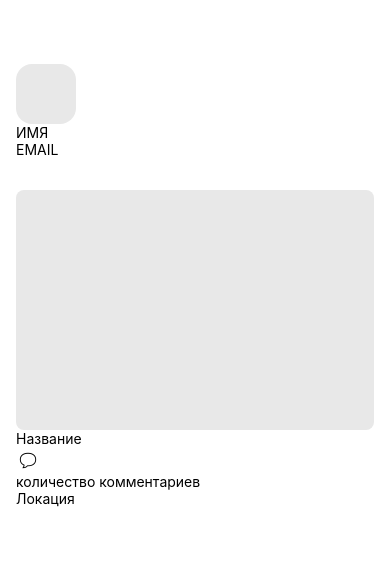
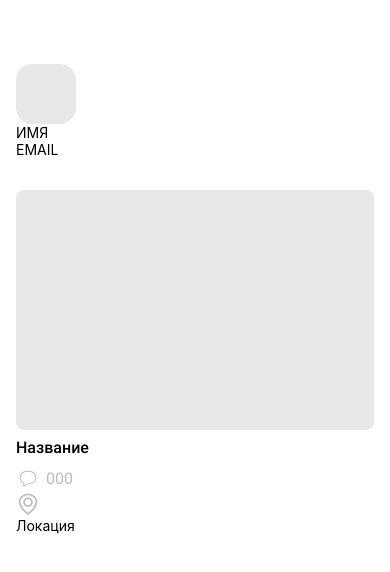
Before and after one commit to supermacchan/rn-homework, a React Native app: screen / in a window 390 px wide. Shown: the top 572 px of the page. Built offline with nearby package versions, Linux system fonts and the light colour scheme.

Commit message:
Update SinglePost.js

```diff
--- a/Components/SinglePost.js
+++ b/Components/SinglePost.js
@@ -6,6 +6,7 @@ import {
     Pressable
 } from 'react-native';
 import { EvilIcons } from '@expo/vector-icons';
+import { AntDesign } from '@expo/vector-icons';
 
 export const SinglePost = () => {
     return (
@@ -14,12 +15,15 @@ export const SinglePost = () => {
             <View style={styles.imgContainer}>
                 <Image />
             </View>
-            <Text>Название</Text>
+            <Text style={styles.title}>Название</Text>
+            <Pressable style={styles.commentsBtn}>
+                <EvilIcons name="comment" size={24} color="#BDBDBD" />
+                <Text style={styles.comments}>000</Text>
+            </Pressable>
             <Pressable>
-                <EvilIcons name="comment" size={24} color="black" />
-                <Text>количество комментариев</Text>
+                <AntDesign name="enviromento" size={24} color="#BDBDBD" />
+                <Text>Локация</Text>
             </Pressable>
-            <Text>Локация</Text>
         </View>
     );
 };
@@ -33,5 +37,22 @@ const styles = StyleSheet.create({
         height: 240,
         backgroundColor: '#E8E8E8',
         borderRadius: 8
+    },
+    title: {
+        fontFamily: "Roboto-Medium",
+        fontSize: 16,
+        color: '#000',
+        marginTop: 8,
+    },
+    commentsBtn: {
+        marginTop: 8,
+        flexDirection: 'row',
+        alignItems: 'center'
+    },
+    comments: {
+        color: '#BDBDBD',
+        fontFamily: "Roboto-Regular",
+        fontSize: 16,
+        marginLeft: 6,
     }
 })
```
